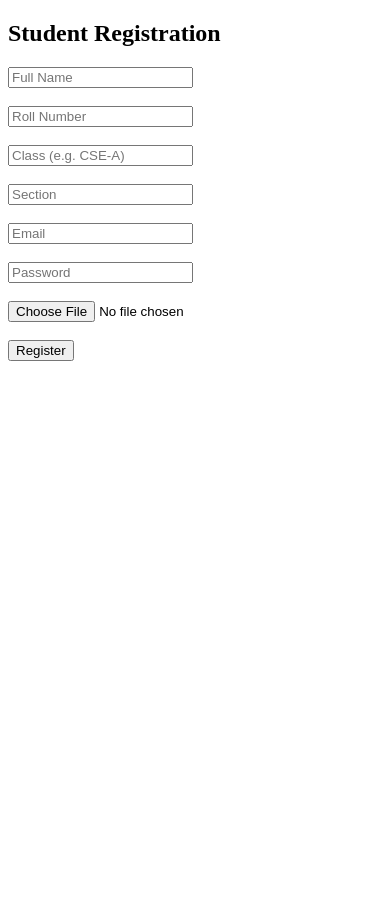
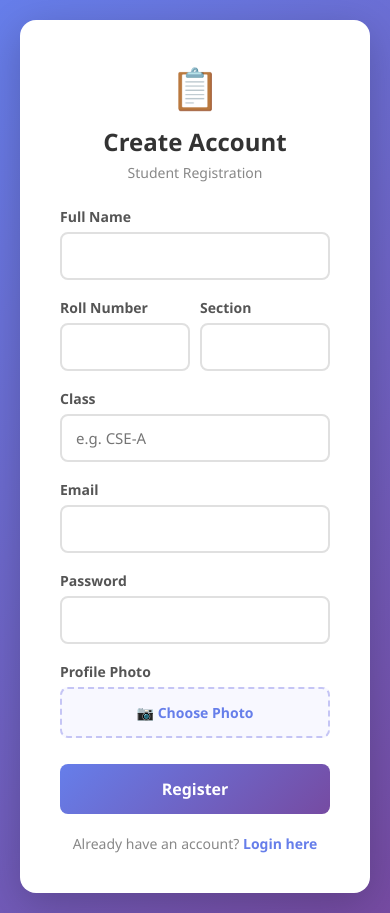
Before and after one commit to shaikshavalimasul/Attendence-App, a Flask app: page /register in a window 390 px wide. Before the commit the page ends 361 px from the top, so only its background shows below. Run offline with Flask 3, Linux system fonts and the light colour scheme.

Commit message:
Created a Responsive login,register and student_dashboard

```diff
--- a/app.py
+++ b/app.py
@@ -1,6 +1,6 @@
-from flask import Flask, render_template, request
+from flask import Flask, render_template, request, session, redirect, url_for
+from werkzeug.security import generate_password_hash, check_password_hash
 from werkzeug.utils import secure_filename
-from werkzeug.security import generate_password_hash
 import os
 from flask import Flask
 import mysql.connector
@@ -11,6 +11,8 @@ from dotenv import load_dotenv
 
 load_dotenv()
 app=Flask(__name__)
+
+app.secret_key = os.getenv("SECRET_KEY")
 
 def get_db_connection():
     return mysql.connector.connect(
@@ -23,7 +25,7 @@ def get_db_connection():
 
 @app.route('/')
 def home():
-    return "Flask is connected to Mysql !"
+    return redirect(url_for('login'))
 
 @app.route('/add-test-student')
 def add_test_student():
@@ -85,5 +87,52 @@ def register():
 
     return render_template('register.html')
 
+@app.route('/login', methods=['GET', 'POST'])
+def login():
+    if request.method == 'POST':
+        email = request.form['email']
+        password = request.form['password']
+
+        conn = get_db_connection()
+        cursor = conn.cursor()
+        cursor.execute("SELECT * FROM students WHERE email = %s", (email,))
+        student = cursor.fetchone()
+        conn.close()
+
+        if student and check_password_hash(student[6], password):
+            session['student_id'] = student[0]
+            session['name'] = student[1]
+            return redirect(url_for('student_dashboard'))
+        else:
+            return render_template('login.html', error="Invalid email or password")
+
+    return render_template('login.html')
+
+
+@app.route('/student-dashboard')
+def student_dashboard():
+    if 'student_id' not in session:
+        return redirect(url_for('login'))
+
+    conn = get_db_connection()
+    cursor = conn.cursor()
+    cursor.execute("SELECT * FROM students WHERE student_id = %s", (session['student_id'],))
+    student = cursor.fetchone()
+    conn.close()
+
+    return render_template('student_dashboard.html',
+        name=student[1],
+        roll_number=student[2],
+        class_name=student[3],
+        section=student[4],
+        email=student[5]
+    )
+
+
+@app.route('/logout')
+def logout():
+    session.clear()
+    return redirect(url_for('login'))
+
 if __name__=='__main__':
     app.run(debug=True)
--- a/templates/register.html
+++ b/templates/register.html
@@ -1,19 +1,168 @@
 <!DOCTYPE html>
-<html>
+<html lang="en">
 <head>
-    <title>Student Registration</title>
+    <meta charset="UTF-8">
+    <meta name="viewport" content="width=device-width, initial-scale=1.0">
+    <title>Register - Smart Attendance</title>
+    <style>
+        * { margin: 0; padding: 0; box-sizing: border-box; font-family: 'Segoe UI', Arial, sans-serif; }
+
+        body {
+            background: linear-gradient(135deg, #667eea 0%, #764ba2 100%);
+            display: flex;
+            justify-content: center;
+            align-items: center;
+            min-height: 100vh;
+            padding: 20px;
+        }
+
+        .container {
+            background: white;
+            padding: 40px;
+            border-radius: 16px;
+            box-shadow: 0 10px 40px rgba(0,0,0,0.2);
+            max-width: 450px;
+            width: 100%;
+        }
+
+        .logo { text-align: center; font-size: 40px; margin-bottom: 10px; }
+
+        h2 {
+            text-align: center;
+            margin-bottom: 5px;
+            color: #333;
+            font-size: 24px;
+        }
+
+        .subtitle {
+            text-align: center;
+            color: #888;
+            font-size: 14px;
+            margin-bottom: 25px;
+        }
+
+        .form-row {
+            display: flex;
+            gap: 10px;
+        }
+
+        .form-group { margin-bottom: 18px; flex: 1; }
+
+        label {
+            display: block;
+            margin-bottom: 6px;
+            color: #555;
+            font-weight: 600;
+            font-size: 14px;
+        }
+
+        input[type="text"], input[type="email"], input[type="password"] {
+            width: 100%;
+            padding: 12px 14px;
+            border: 2px solid #e0e0e0;
+            border-radius: 8px;
+            font-size: 15px;
+            transition: border-color 0.2s;
+        }
+
+        input:focus { outline: none; border-color: #667eea; }
+
+        .file-upload {
+            display: flex;
+            align-items: center;
+            justify-content: center;
+            padding: 14px;
+            border: 2px dashed #c5c5f5;
+            border-radius: 8px;
+            background: #f8f8ff;
+            cursor: pointer;
+            font-size: 14px;
+            color: #667eea;
+            font-weight: 600;
+            text-align: center;
+        }
+
+        .file-upload:hover { background: #f0f0ff; }
+
+        input[type="file"] { display: none; }
+
+        .btn {
+            width: 100%;
+            padding: 14px;
+            background: linear-gradient(135deg, #667eea 0%, #764ba2 100%);
+            color: white;
+            border: none;
+            border-radius: 8px;
+            font-size: 16px;
+            font-weight: 600;
+            cursor: pointer;
+            margin-top: 8px;
+            transition: opacity 0.2s;
+        }
+
+        .btn:hover { opacity: 0.9; }
+
+        .link {
+            text-align: center;
+            margin-top: 20px;
+            font-size: 14px;
+            color: #888;
+        }
+
+        .link a { color: #667eea; text-decoration: none; font-weight: 600; }
+    </style>
 </head>
 <body>
-    <h2>Student Registration</h2>
-    <form method="POST" action="/register" enctype="multipart/form-data">
-        <input type="text" name="name" placeholder="Full Name" required><br><br>
-        <input type="text" name="roll_number" placeholder="Roll Number" required><br><br>
-        <input type="text" name="class_name" placeholder="Class (e.g. CSE-A)" required><br><br>
-        <input type="text" name="section" placeholder="Section" required><br><br>
-        <input type="email" name="email" placeholder="Email" required><br><br>
-        <input type="password" name="password" placeholder="Password" required><br><br>
-        <input type="file" name="photo" accept="image/*" required><br><br>
-        <button type="submit">Register</button>
-    </form>
+    <div class="container">
+        <div class="logo">📋</div>
+        <h2>Create Account</h2>
+        <p class="subtitle">Student Registration</p>
+
+        <form method="POST" action="/register" enctype="multipart/form-data">
+            <div class="form-group">
+                <label>Full Name</label>
+                <input type="text" name="name" required>
+            </div>
+
+            <div class="form-row">
+                <div class="form-group">
+                    <label>Roll Number</label>
+                    <input type="text" name="roll_number" required>
+                </div>
+                <div class="form-group">
+                    <label>Section</label>
+                    <input type="text" name="section" required>
+                </div>
+            </div>
+
+            <div class="form-group">
+                <label>Class</label>
+                <input type="text" name="class_name" placeholder="e.g. CSE-A" required>
+            </div>
+
+            <div class="form-group">
+                <label>Email</label>
+                <input type="email" name="email" required>
+            </div>
+
+            <div class="form-group">
+                <label>Password</label>
+                <input type="password" name="password" required>
+            </div>
+
+            <div class="form-group">
+                <label>Profile Photo</label>
+                <label class="file-upload" id="fileLabel">
+                    📷 Choose Photo
+                    <input type="file" name="photo" accept="image/*" required
+                           onchange="document.getElementById('fileLabel').innerText = this.files[0].name">
+                </label>
+            </div>
+
+            <button type="submit" class="btn">Register</button>
+        </form>
+
+        <p class="link">Already have an account? <a href="/login">Login here</a></p>
+    </div>
 </body>
 </html>
```
Also changed, not shown: templates/login.html (added, +137 -0 lines), templates/student_dashboard.html (added, +33 -0 lines).
